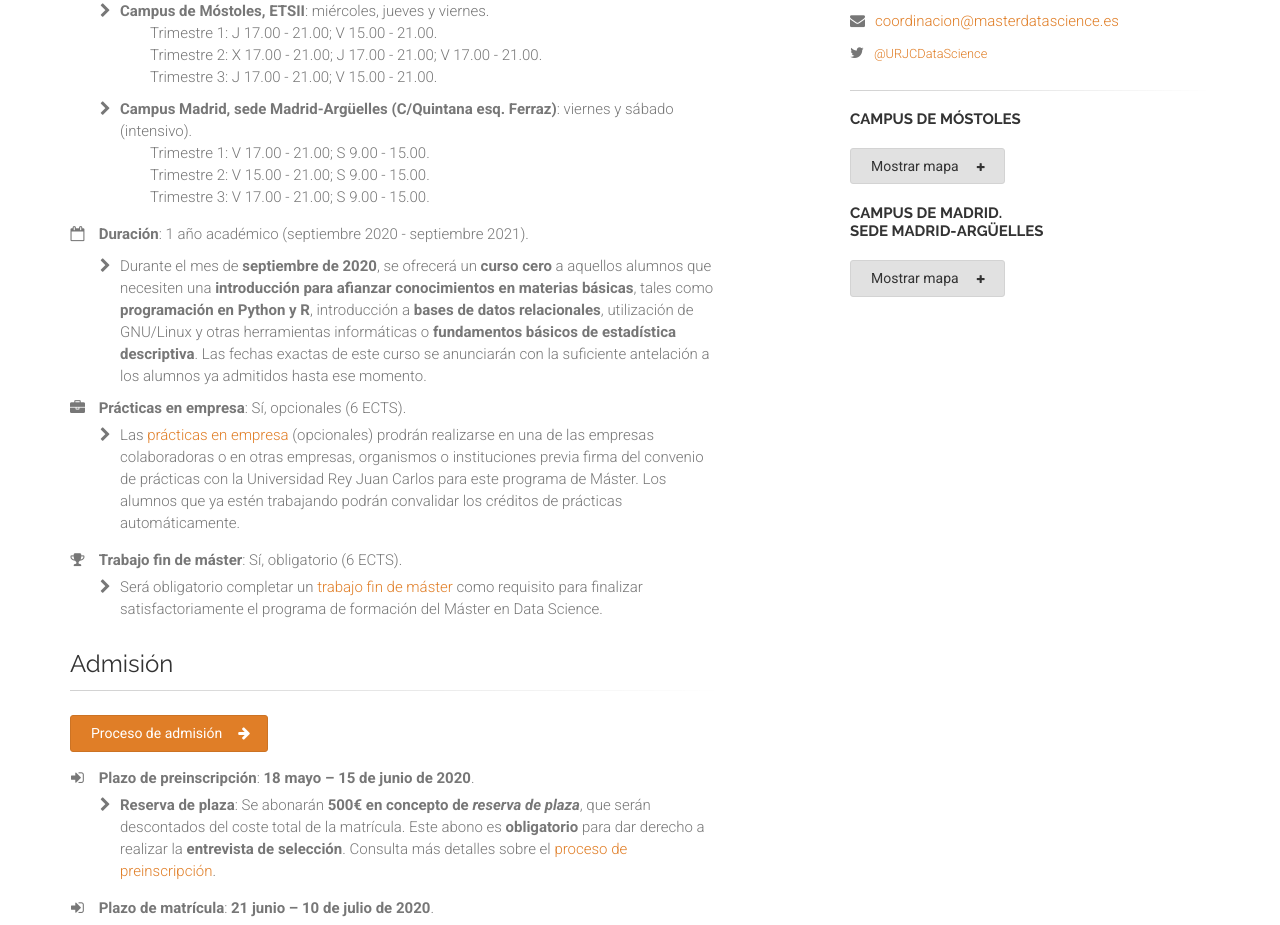
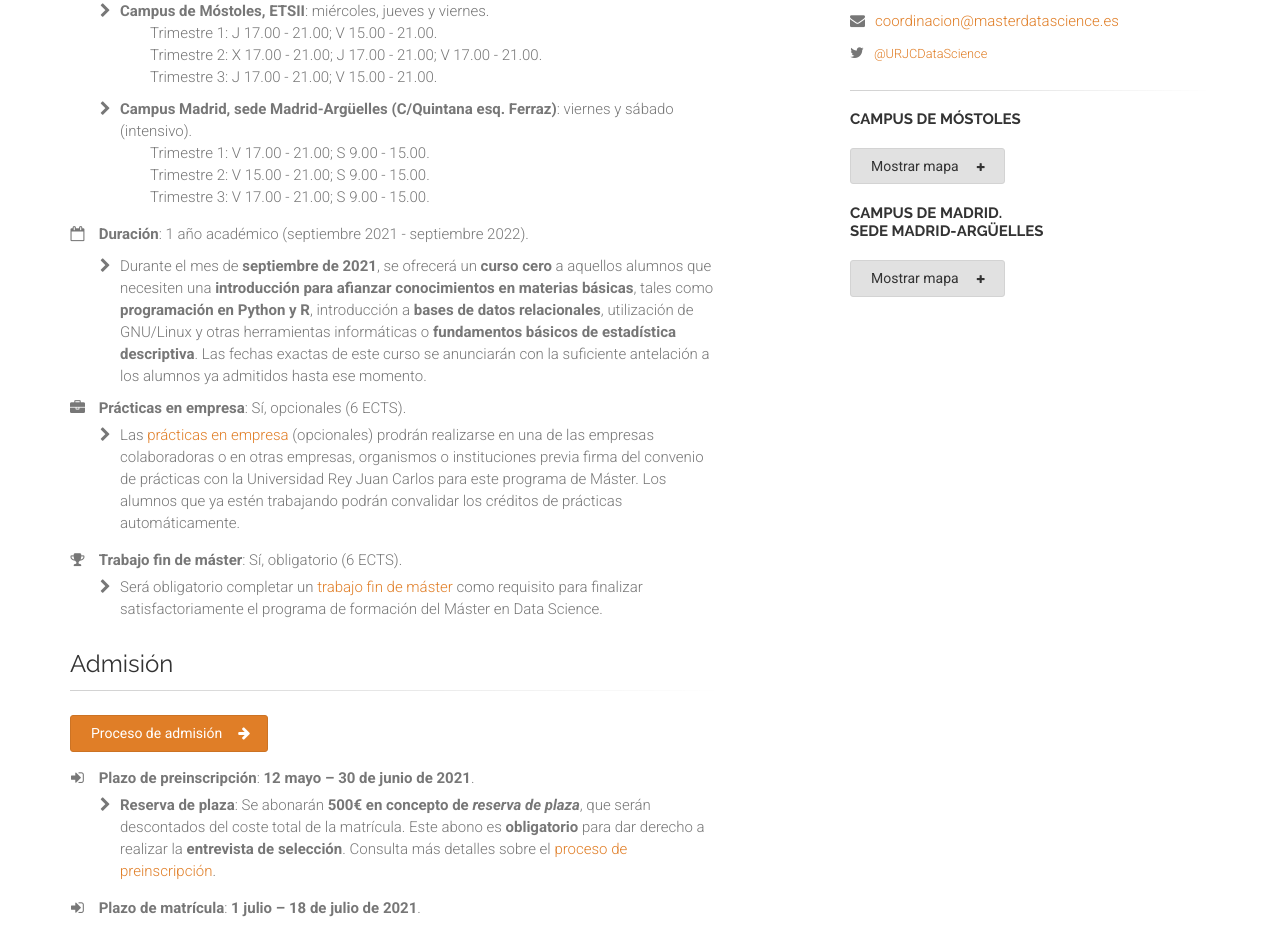
Before and after one commit to URJCDataScience/central, a Jekyll site: the page built from informacion/index.html, in a window 1280 px wide. Shown: the part 439-1364 px from the top of the page. Built offline with Jekyll 4.4.1, drawn with Linux system fonts in a browser that asks for light colours; some of the changed text lies outside the part shown.

Commit message:
Update information

```diff
--- a/informacion/index.html
+++ b/informacion/index.html
@@ -60,11 +60,11 @@ author: URJCDataScience
 						</ul>
 					</li>
 					<li class="text-left">
-						<i class="fa fa-calendar-o pr-10"></i> <strong>Duración</strong>: 1 año académico (septiembre 2020 - septiembre 2021).
+						<i class="fa fa-calendar-o pr-10"></i> <strong>Duración</strong>: 1 año académico (septiembre 2021 - septiembre 2022).
 					</li>
 					<ul class="list-icon-ind pl-50 mark-left-30">
 							<li>
-								Durante el mes de <strong>septiembre de 2020</strong>, se ofrecerá un <strong>curso cero</strong> a aquellos
+								Durante el mes de <strong>septiembre de 2021</strong>, se ofrecerá un <strong>curso cero</strong> a aquellos
 								alumnos que necesiten una <strong>introducción para afianzar conocimientos en materias
 								básicas</strong>, tales como <strong>programación en Python y R</strong>, introducción a
 								<strong>bases de datos relacionales</strong>, utilización de GNU/Linux y otras herramientas informáticas o
@@ -101,8 +101,8 @@ author: URJCDataScience
 				<a href="{{ site.url }}/admision" class="btn btn-default btn-animated">Proceso de admisión <i class="fa fa-arrow-right"></i></a>
 				<ul class="list-icons">
 					<li >
-						<i class="fa fa-sign-in pr-10"></i> <strong>Plazo de preinscripción</strong>: <strong>18 mayo &ndash;
-						15 de junio de 2020</strong>.
+						<i class="fa fa-sign-in pr-10"></i> <strong>Plazo de preinscripción</strong>: <strong>12 mayo &ndash;
+						30 de junio de 2021</strong>.
 						<ul class="list-icon-ind pl-50 mark-left-30">
 							<li>
 								<strong>Reserva de plaza</strong>:
@@ -114,8 +114,8 @@ author: URJCDataScience
 						</ul>
 					</li>
 					<li class="text-left">
-						<i class="fa fa-sign-in pr-10"></i> <strong>Plazo de matrícula</strong>: <strong>21 junio &ndash; 10 de
-						julio de 2020</strong>.
+						<i class="fa fa-sign-in pr-10"></i> <strong>Plazo de matrícula</strong>: <strong>1 julio &ndash; 18 de
+						julio de 2021</strong>.
 						<ul class="list-icon-ind pl-50 mark-left-30">
 							<li>
 								<strong>Coste de matrícula</strong>: <strong>5.000€</strong> (incluye
@@ -129,7 +129,7 @@ author: URJCDataScience
 					</li>
 					<li >
 						<i class="fa fa-sign-in pr-10"></i> <u>Si quedan plazas libres</u>, <strong>segundo plazo de preinscripción</strong>:
-						<strong>10 al 20 de julio de 2020</strong>.
+						<strong>19 al 25 de julio de 2021</strong>.
 						<ul class="list-icon-ind pl-50 mark-left-30">
 							<li>
 								<strong>Reserva de plaza</strong>:
@@ -138,7 +138,7 @@ author: URJCDataScience
 								<a href="{{ site.url }}/preinscripcion">proceso de preinscripción</a>.
 							</li>
 							<li>
-								<strong>Plazo extraordinario de matrícula</strong>: <strong>25 - 31 de julio de 2020</strong>.
+								<strong>Plazo extraordinario de matrícula</strong>: <strong>26 - 31 de julio de 2021</strong>.
 							</li>
 						</ul>
 					</li>
```
